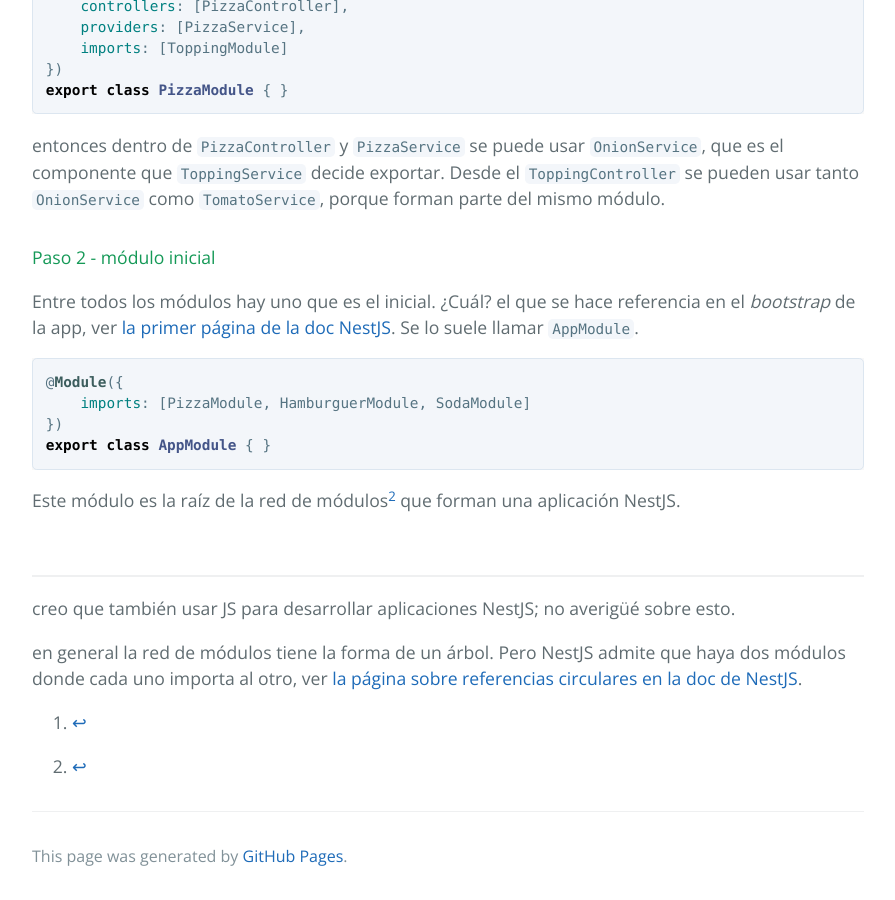
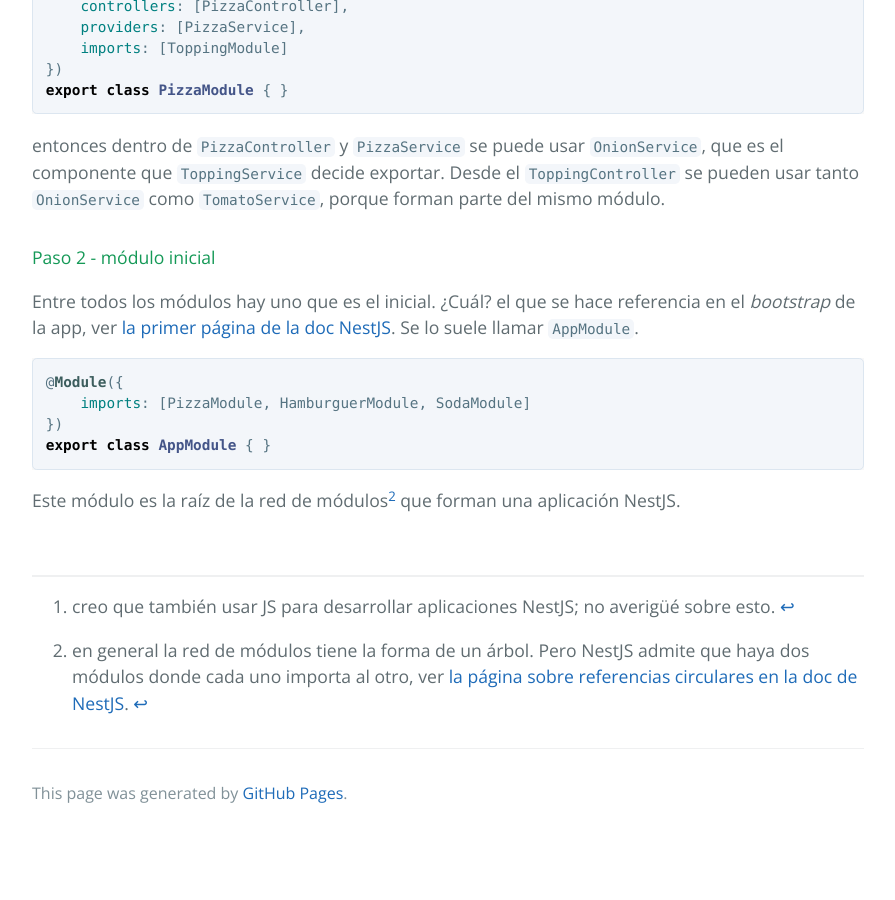
Before and after one commit to clombardi/bdsol-capacitacion-desarrollo, a Jekyll site: the page built from nestjs-basics/conceptos-iniciales.md, in a window 1280 px wide and 900 px high, scrolled down 1330 px. Shown: the whole window, without its empty margins (192-1087 px from the left). Built offline with Jekyll 4.4.1, drawn with Linux system fonts in a browser that asks for light colours; our own code applies the rules of GitHub Pages for plain Markdown files; after the commit the page ends 2167 px from its top, so only the background shows below that.

Commit message:
footnote debugging 01

```diff
--- a/nestjs-basics/conceptos-iniciales.md
+++ b/nestjs-basics/conceptos-iniciales.md
@@ -61,8 +61,7 @@ Este módulo es la raíz de la red de módulos[^2] que forman una aplicación Ne
 <br/>
 
 -----
-[^1]:
-creo que también usar JS para desarrollar aplicaciones NestJS; no averigüé sobre esto.
 
-[^2]:
-en general la red de módulos tiene la forma de un árbol. Pero NestJS admite que haya dos módulos donde cada uno importa al otro, ver [la página sobre referencias circulares en la doc de NestJS](https://docs.nestjs.com/fundamentals/circular-dependency).
+[^1]: creo que también usar JS para desarrollar aplicaciones NestJS; no averigüé sobre esto.
+
+[^2]: en general la red de módulos tiene la forma de un árbol. Pero NestJS admite que haya dos módulos donde cada uno importa al otro, ver [la página sobre referencias circulares en la doc de NestJS](https://docs.nestjs.com/fundamentals/circular-dependency).
```
